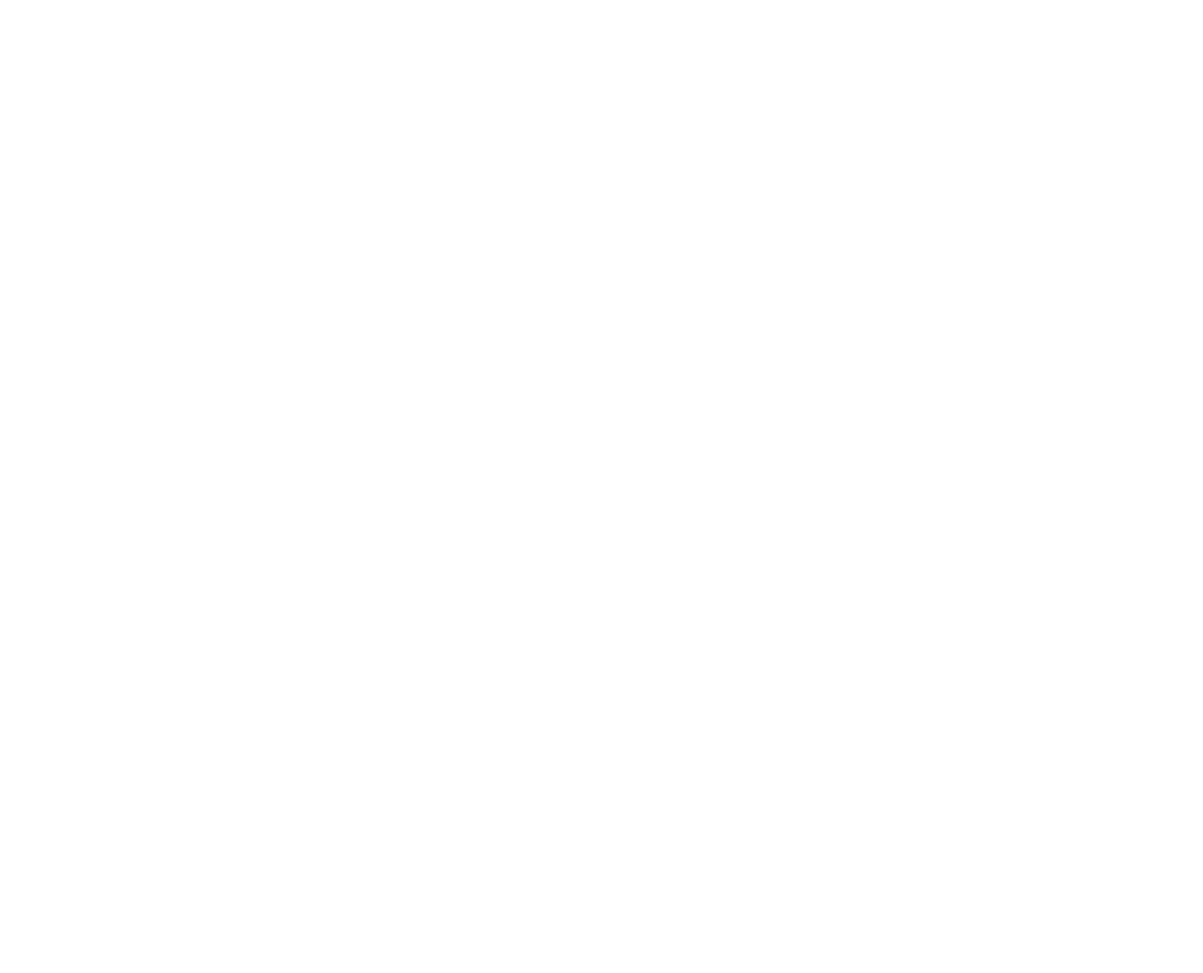
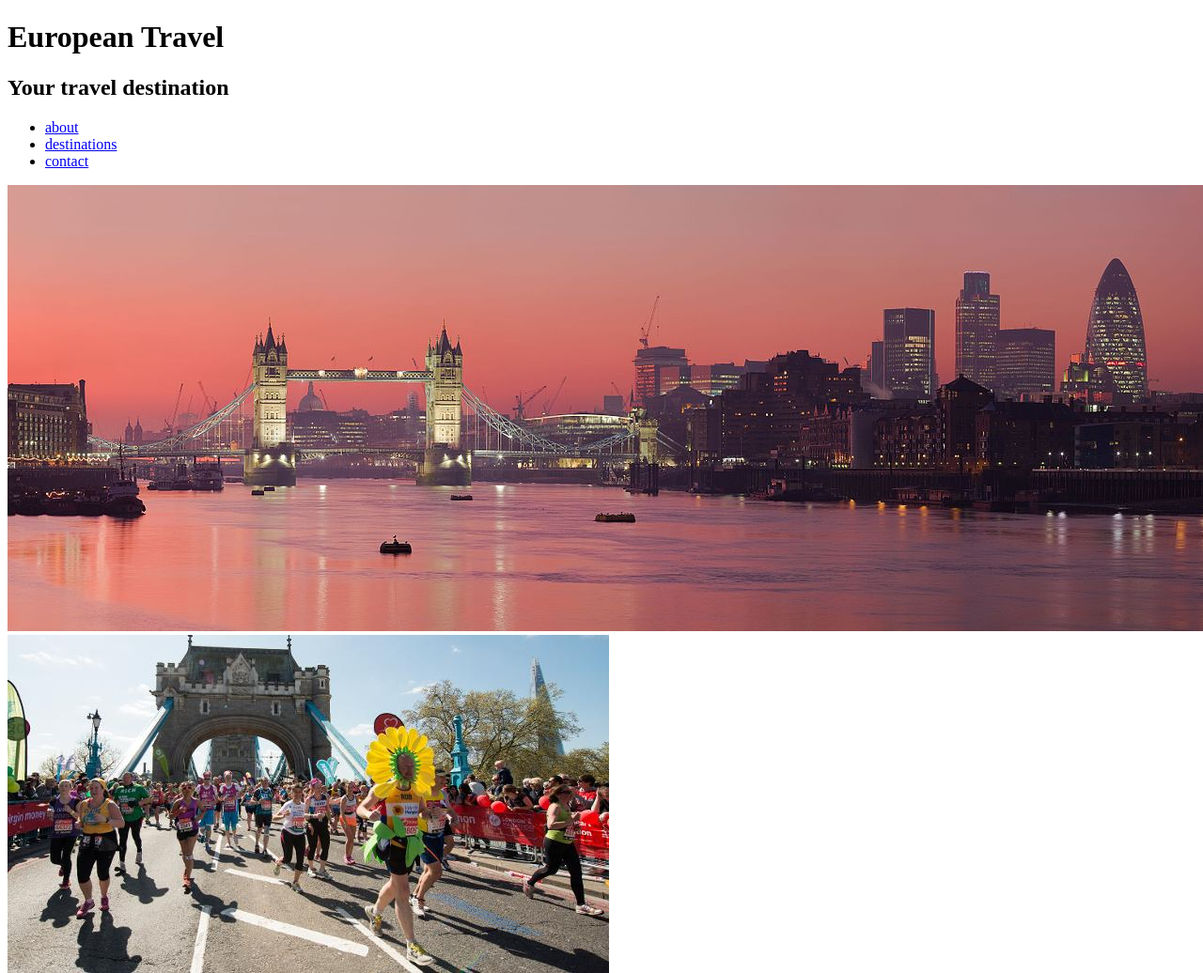
Before and after one commit to okokpauline/assignment1, a plain HTML site: page layout 1 beginning/index.html in a window 1280 px wide. Shown: the top 1036 px of the page at 94% size. Before the commit the page ends 800 px from the top, so only its background shows below. Drawn offline with Linux system fonts and the light colour scheme.

Commit message:
Added HTML for European Travel template

```diff
--- a/layout 1 beginning/index.html
+++ b/layout 1 beginning/index.html
@@ -1,11 +1,39 @@
 <!DOCTYPE html>
 <html lang="en">
+
 <head>
   <meta charset="UTF-8">
   <meta name="viewport" content="width=device-width, initial-scale=1.0">
-  <title>First Layout</title>
+  <title>European Travel Urban Destinations</title>
 </head>
+
 <body>
+  <div class="container">
+    <header>
+      <h1>European Travel</h1>
+      <h2>Your travel destination</h2>
+   </header>
+   <nav>
+    <ul>
+      <li><a href="#">about</a></li>
+      <li><a href="#">destinations</a></li>
+      <li><a href="#">contact</a></li>
+    </ul>
+   </nav>
+   <main>
+<div class="hero">
+  <img src="images/London_Thames_Sunset_panorama_-_Feb_2008.jpg"
+</div>
+   </main>
+   <aside>
+<div class="left"><img src="images/virgin-money-london-marathon_photo-virgin-money-london-marathon_e3f5359893681b9c8b28d224bddd7a14.jpg" alt="london marathon"></div>
+<div class="middle"><img src="images/virgin-money-london-marathon_photo-virgin-money-london-marathon_e3f5359893681b9c8b28d224bddd7a14.jpg" alt="london marathon"></div>
+<div class="right"><img src="images/virgin-money-london-marathon_photo-virgin-money-london-marathon_e3f5359893681b9c8b28d224bddd7a14.jpg" alt="london marathon"></div>
+   </aside>
+   <footer>
+    Lorem ipsum dolor sit, amet consectetur adipisicing elit. Doloremque, beatae aliquam asperiores id quam soluta aliquid hic animi eveniet aperiam expedita obcaecati sunt ex explicabo, earum nam, nobis at qui.
+   </footer>
+  </div>
+</body>
 
-</body>
 </html>
```
